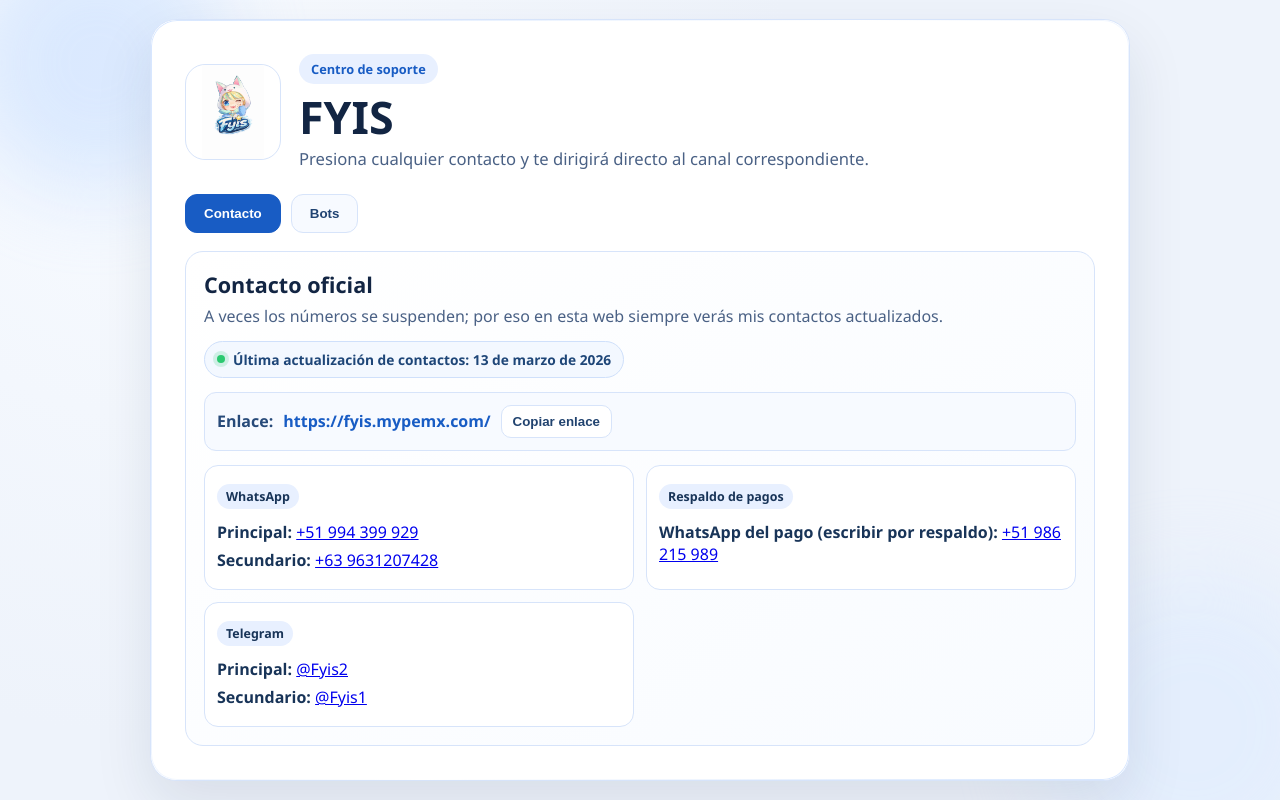
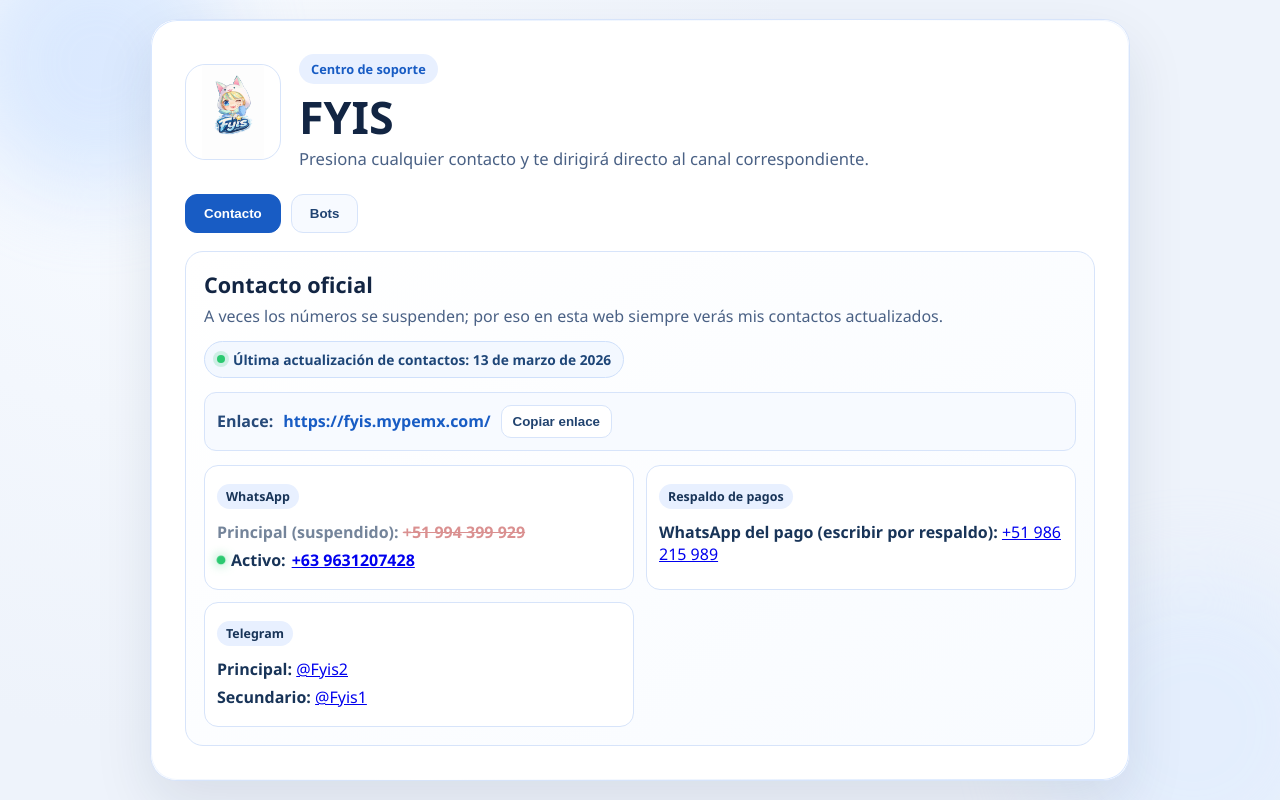
Before and after one commit to myhg02-ui/web, a Next.js app: page / in a window 1280 px wide. Built offline with nearby package versions, Linux system fonts and the light colour scheme.

Commit message:
feat: mark primary whatsapp as suspended and add active status indicators

```diff
--- a/app/globals.css
+++ b/app/globals.css
@@ -209,6 +209,47 @@
   box-shadow: 0 0 0 4px rgba(43, 201, 112, 0.18);
 }
 
+.status-suspended {
+  opacity: 0.6;
+  color: var(--muted);
+  margin-bottom: 6px;
+}
+
+.suspended-number {
+  text-decoration: line-through;
+  color: #c24848;
+  font-weight: 600;
+}
+
+.status-active {
+  display: flex;
+  align-items: center;
+  gap: 6px;
+  color: #2bc970;
+  font-weight: 600;
+}
+
+.active-dot {
+  width: 8px;
+  height: 8px;
+  border-radius: 50%;
+  background: #2bc970;
+  flex-shrink: 0;
+  box-shadow: 0 0 6px rgba(43, 201, 112, 0.5);
+  animation: pulse 2s ease-in-out infinite;
+}
+
+@keyframes pulse {
+  0%, 100% {
+    box-shadow: 0 0 6px rgba(43, 201, 112, 0.5);
+    transform: scale(1);
+  }
+  50% {
+    box-shadow: 0 0 12px rgba(43, 201, 112, 0.8);
+    transform: scale(1.2);
+  }
+}
+
 .platform-card {
   display: flex;
   flex-wrap: wrap;
--- a/app/page.tsx
+++ b/app/page.tsx
@@ -102,14 +102,13 @@
             <div className="contact-grid">
               <article className="contact-item">
                 <p className="mini-tag">WhatsApp</p>
-                <p>
-                  <strong>Principal:</strong>{" "}
-                  <a href={WHATSAPP_PRIMARY_LINK} target="_blank" rel="noreferrer">
-                    +51 994 399 929
-                  </a>
+                <p className="status-suspended">
+                  <strong>Principal (suspendido):</strong>{" "}
+                  <span className="suspended-number">+51 994 399 929</span>
                 </p>
-                <p>
-                  <strong>Secundario:</strong>{" "}
+                <p className="status-active">
+                  <span className="active-dot" aria-hidden="true" />
+                  <strong>Activo:</strong>{" "}
                   <a href={WHATSAPP_MAIN_LINK} target="_blank" rel="noreferrer">
                     +63 9631207428
                   </a>
```
